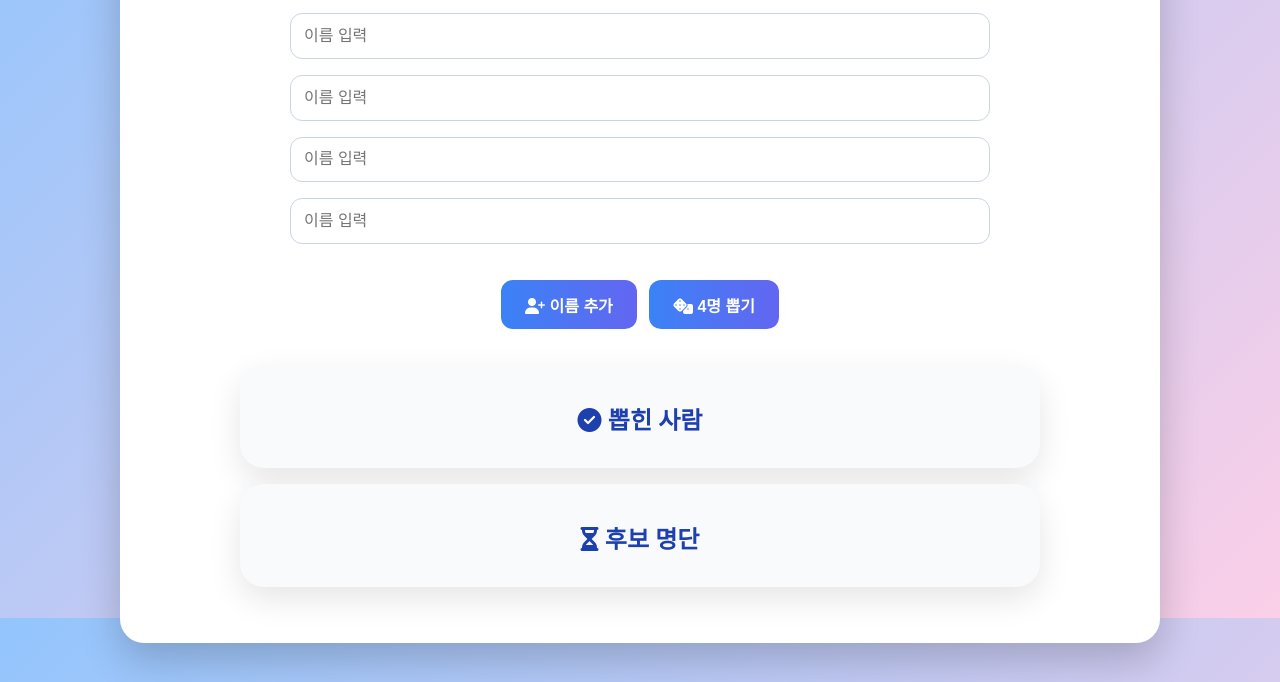
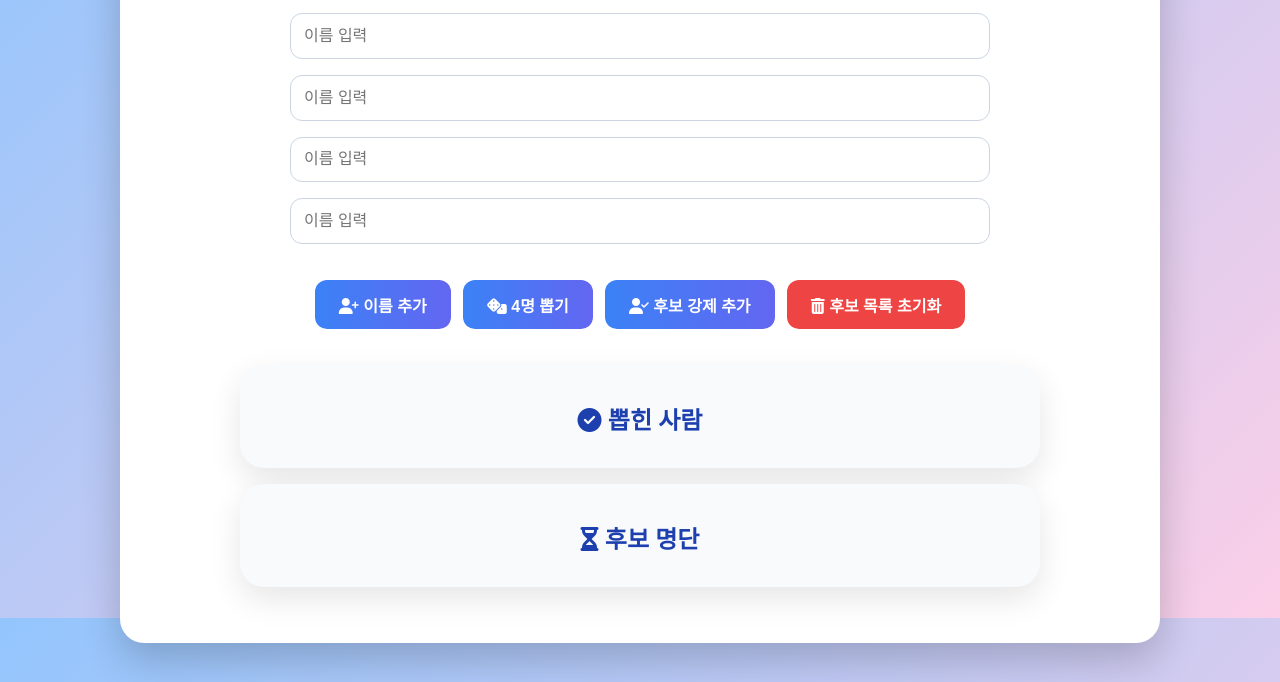
Before and after one commit to easthoon1996/tojeong_lol, a plain HTML site: page fourguys.html in a window 1280 px wide. Shown: the part 182-864 px from the top of the page. Drawn offline with Linux system fonts and the light colour scheme.

Commit message:
Update fourguys.html

```diff
--- a/fourguys.html
+++ b/fourguys.html
@@ -142,7 +142,8 @@
     </div>
     <button onclick="addInput()"><i class="fas fa-user-plus"></i> 이름 추가</button>
     <button onclick="runSpinner()"><i class="fas fa-dice"></i> 4명 뽑기</button>
-
+	<button onclick="forceAddCandidates()"><i class="fas fa-user-check"></i> 후보 강제 추가</button>
+	<button onclick="resetCandidates()" style="background: #ef4444;"><i class="fas fa-trash-alt"></i> 후보 목록 초기화</button>
     <div class="result">
       <div class="box">
         <h2><i class="fas fa-check-circle"></i> 뽑힌 사람</h2>
@@ -156,6 +157,32 @@
   </div>
 
 <script>
+function resetCandidates() {
+  if (confirm('후보 목록을 정말 초기화하시겠습니까?')) {
+    localStorage.removeItem('candidates');
+    document.getElementById('candidateList').innerHTML = '';
+    alert('후보 목록이 초기화되었습니다.');
+  }
+}
+
+function forceAddCandidates() {
+  const inputs = document.querySelectorAll('.user-input');
+  let inputNames = Array.from(inputs).map(el => el.value.trim()).filter(Boolean);
+
+  let existing = JSON.parse(localStorage.getItem('candidates') || '[]');
+  let combined = [...new Set([...existing, ...inputNames])]; // 중복 제거
+
+  localStorage.setItem('candidates', JSON.stringify(combined));
+
+  alert('후보 명단에 추가되었습니다!');
+  updateCandidateList(combined);
+}
+
+function updateCandidateList(list) {
+  const candidateList = document.getElementById('candidateList');
+  candidateList.innerHTML = list.map(name => `<li>${name}</li>`).join('');
+}
+
 function addInput() {
   const wrapper = document.getElementById('inputWrapper');
   const input = document.createElement('input');
```
